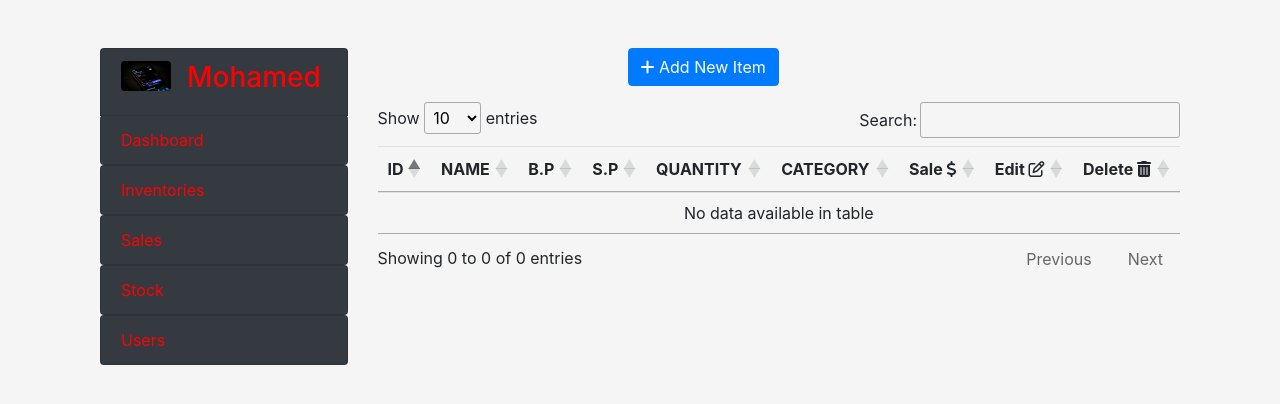
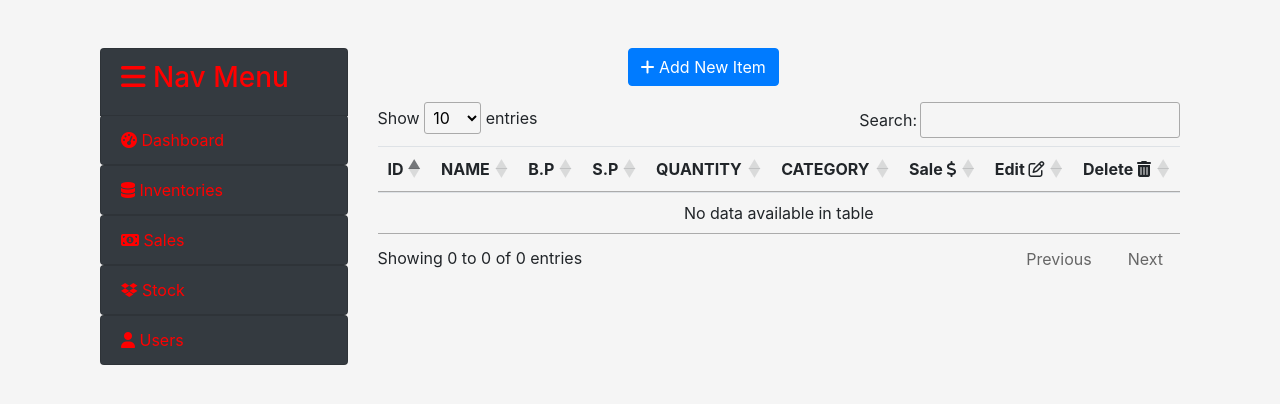
Before and after one commit to mohamedm10/Inventory-Management-System, a Flask app: page /inventories in a window 1280 px wide. Shown: the part 56-460 px from the top of the page. Run offline with Flask 2, Linux system fonts and the light colour scheme; data that the repository does not hold is empty; some libraries are stand-ins or nearby versions.

Commit message:
added sidebar icons

```diff
--- a/main.py
+++ b/main.py
@@ -1,4 +1,5 @@
 from operator import or_
+from time import gmtime
 from flask import Flask, request, render_template, redirect, url_for, flash, session
 from flask import json , render_template
 from sqlalchemy.orm import backref, lazyload
@@ -9,14 +10,13 @@ from werkzeug.utils import redirect
 from flask_sqlalchemy import SQLAlchemy
 import psycopg2
 from datetime import datetime
-from functools import wraps
 # from flask_moment import Moment
 
 app = Flask(__name__)
 db = SQLAlchemy(app)
 app.config.from_object(Staging)
 # moment = Moment(app)
-print("World")
+
 
 class Product(db.Model):
     __tablename__ = "products"
@@ -27,8 +27,8 @@ class Product(db.Model):
     buying_price = db.Column(db.Float, nullable=False)
     selling_price = db.Column(db.Float, nullable=False)
     stock_quantity = db.Column(db.Integer, nullable=False)
-    # This is a one to many relationship
-    # A product can have many sales related
+    # This is a one to one relationship
+    # A single sale (row) can relate to one product (row) and vice versa
     sale = db.relationship('Sale', backref='product', lazy='dynamic')
 
 class Sale(db.Model):
@@ -38,7 +38,7 @@ class Sale(db.Model):
     #product_id = db.Column(db.Integer, nullable=False)
     quantity_sold = db.Column(db.Float, nullable=False)
     date_sold = db.Column(db.DateTime, nullable=False, default=datetime.now())
-    # Connect sale to the product that was sold
+    # Connect sale model to the product model
     product_id = db.Column(db.Integer, db.ForeignKey('products.id'))
 
 class User(db.Model):
@@ -51,8 +51,6 @@ class User(db.Model):
     password = db.Column(db.String, nullable=False)
     confirm_password = db.Column(db.String, nullable=False)
     # reg_date = db.Column(db.DateTime, default=datetime.utcnow())
-
-
 
 # create all tables
 @app.before_first_request
@@ -100,10 +98,11 @@ def home():
 
 @app.route('/dashboard')
 def dashboard():
+    # QUERY FOR PRODUCT MODEL ROW COUNT
     products = Product.query.count()
-
+    # QUERY FOR SALE MODEL ROW COUNT
     sales = Sale.query.count()
-
+    # QUERY FOR COUNTING NUMBER OF OCCURENCE OF EACH CATEGORY AND GROUPING BY CATEGORY ATTRIBUTE IN PRODUCT MODEL
     categories = Product.query.with_entities(Product.category, func.count()).group_by(Product.category).all()
 
     pie_labels = []
@@ -112,7 +111,7 @@ def dashboard():
         pie_labels.append(label)
         pie_values.append(value)
 
-
+    # QUERY FOR SUMING UP ALL QUANTITY SOLD AND JOINING PRODUCT AND SALE MODELS AND THEN GROUPING BY PRODUCT NAME
     sale_per_item = Sale.query.with_entities(Product.name, func.sum(Sale.quantity_sold)).join(Product).group_by(Product.name).all()
 
     bar_labels = []
@@ -152,7 +151,7 @@ def inventories():
         # x = cur.fetchall()
         # all_products = Product.fetch_records()
         all_products = Product.query.all()
-        print(all_products)
+
         return render_template('inventories.html', all_products=all_products )
     else:
         name = request.form['name']
@@ -165,7 +164,6 @@ def inventories():
 
         db.session.add(new_product)
         db.session.commit()
-        print(new_product)
 
         # print(n,b,s,q,c)
         # cur.execute("INSERT INTO products (name, stock_quantity, buying_price, selling_price,category) VALUES (%s, %s, %s, %s, %s)", (n,q,b,s,c))
@@ -181,8 +179,6 @@ def make_sale():
         pid = request.form['product_id']
         qt = request.form ['stock_quantity']
 
-        print(pid,qt)
-
         # cur.execute("UPDATE products SET stock_quantity =%s WHERE id= %s ", (qt,pid))
         # cur.execute("INSERT INTO sales (product_id, quantity_sold, date_sold) VALUES (%s,%s,'NOW()')", (pid,qt))
         # conn.commit()
@@ -190,7 +186,6 @@ def make_sale():
         db.session.add(item_selected)
         db.session.commit()
         print(item_selected)
-
 
         return redirect(url_for('sales'))
 
@@ -209,14 +204,10 @@ def edit(id):
         db.session.add(record)
         db.session.commit()
 
-        print('Record successfully added', record.name)
         # cur.execute('UPDATE products SET name = %s, buying_price = %s, selling_price = %s, stock_quantity = %s, category = %s WHERE products.id = %s ;',(nm,bp,sp,q,c,id))
         # conn.commit()
         return redirect(url_for('inventories'))
     else:
-        record_by_id = Product().fetch_by_id(id=id)
-
-
         return render_template('inventories.html')
 
 @app.route('/delete_inventory/<int:id>', methods = ['POST','GET'])
@@ -228,7 +219,6 @@ def delete_inventory(id):
     id = request.form['id']
 
     record = Product.query.filter_by(id=id).first()
-
 
     db.session.delete(record)
     db.session.commit()
--- a/templates/sidebar.html
+++ b/templates/sidebar.html
@@ -5,15 +5,17 @@
   <ul class="list-group">
     <li class="list-group-item">
       <!-- avatar -->
-    <img src="/static/images/stock.jpg" class="rounded float-left mr-3" alt="Dashboard Avatar" width="50px" height="30px">
+    <!-- <img src="/static/images/stock.jpg" class="rounded float-left mr-3" alt="Dashboard Avatar" width="50px" height="30px"> -->
     <!-- heading -->
-    <h3>Mohamed</h3>
+    <h3><i class="fa fa-bars" aria-hidden="true"></i> Nav Menu</h3>
     </li>
-    <a href="/dashboard"><li class="list-group-item">Dashboard</li></a>
-    <a href="/inventories"><li class="list-group-item">Inventories</li></a>
-    <a href="/sales"><li class="list-group-item">Sales</li></a>
-    <a href="/stock"><li class="list-group-item">Stock</li></a>
-    <a href="/users"><li class="list-group-item">Users</li></a>
+    <a href="/dashboard"><li class="list-group-item"><i class="fa fa-tachometer" aria-hidden="true"></i> Dashboard</li>
+    </a>
+    <a href="/inventories"><li class="list-group-item"><i class="fa fa-database" aria-hidden="true"></i> Inventories
+    </li></a>
+    <a href="/sales"><li class="list-group-item"><i class="fa fa-money" aria-hidden="true"></i> Sales</li></a>
+    <a href="/stock"><li class="list-group-item"><i class="fa fa-dropbox" aria-hidden="true"></i> Stock</li></a>
+    <a href="/users"><li class="list-group-item"><i class="fa fa-user" aria-hidden="true"></i> Users</li></a>
   </ul>
 
 <!-- sidebar end -->
```
